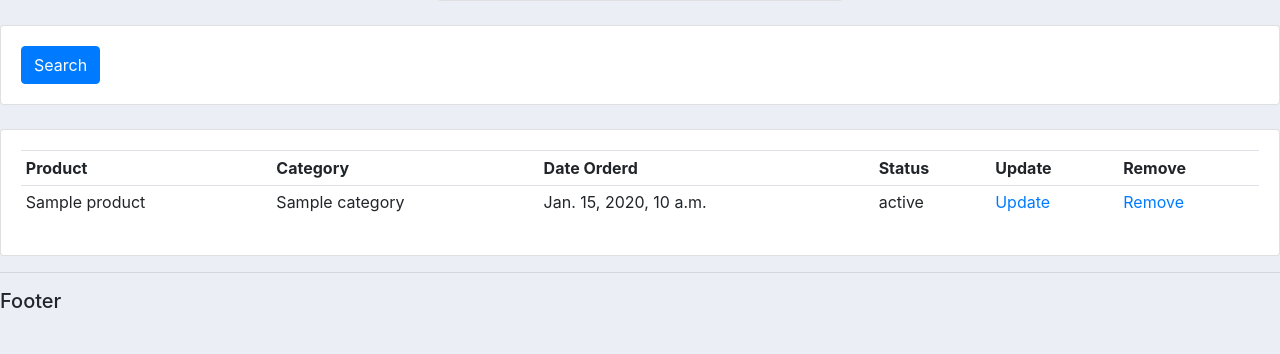
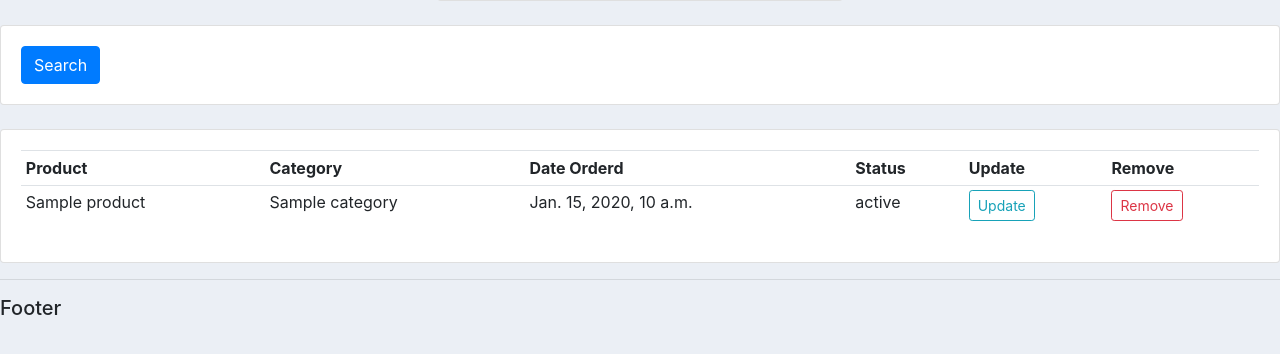
Before and after one commit to jwc20/django_tut_customer_management_app, a Django app: template crm1/accounts/templates/accounts/customer.html in a window 1280 px wide. Shown: the part 279-633 px from the top of the page. Run offline with Django 3.2, Linux system fonts and the light colour scheme; the template is opened without the code that fills it: most values are stand-ins (such as "Sample title", 1, 10 or a date in 2020).

Commit message:
added button stylinh

```diff
--- a/crm1/accounts/templates/accounts/customer.html
+++ b/crm1/accounts/templates/accounts/customer.html
@@ -68,8 +68,8 @@
           <td>{{ order.product.category }}</td>
           <td>{{ order.date_created }}</td>
           <td>{{ order.status }}</td>
-          <td><a href="">Update</a></td>
-          <td><a href="">Remove</a></td>
+          <td><a class="btn btn-sm btn-outline-info" href="">Update</a></td>
+          <td><a class="btn btn-sm btn-outline-danger" href="">Remove</a></td>
         </tr>
 
         {% endfor order in orders %}
```
